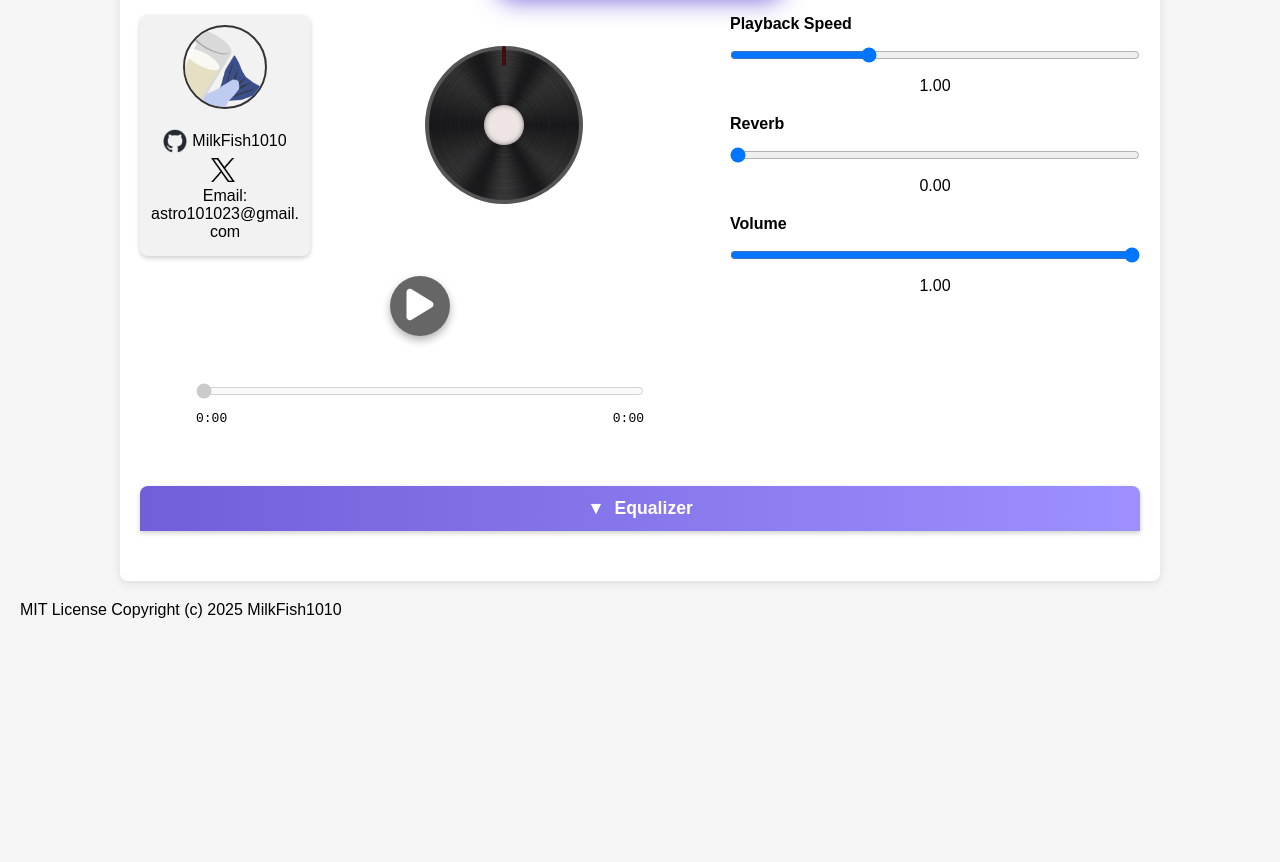
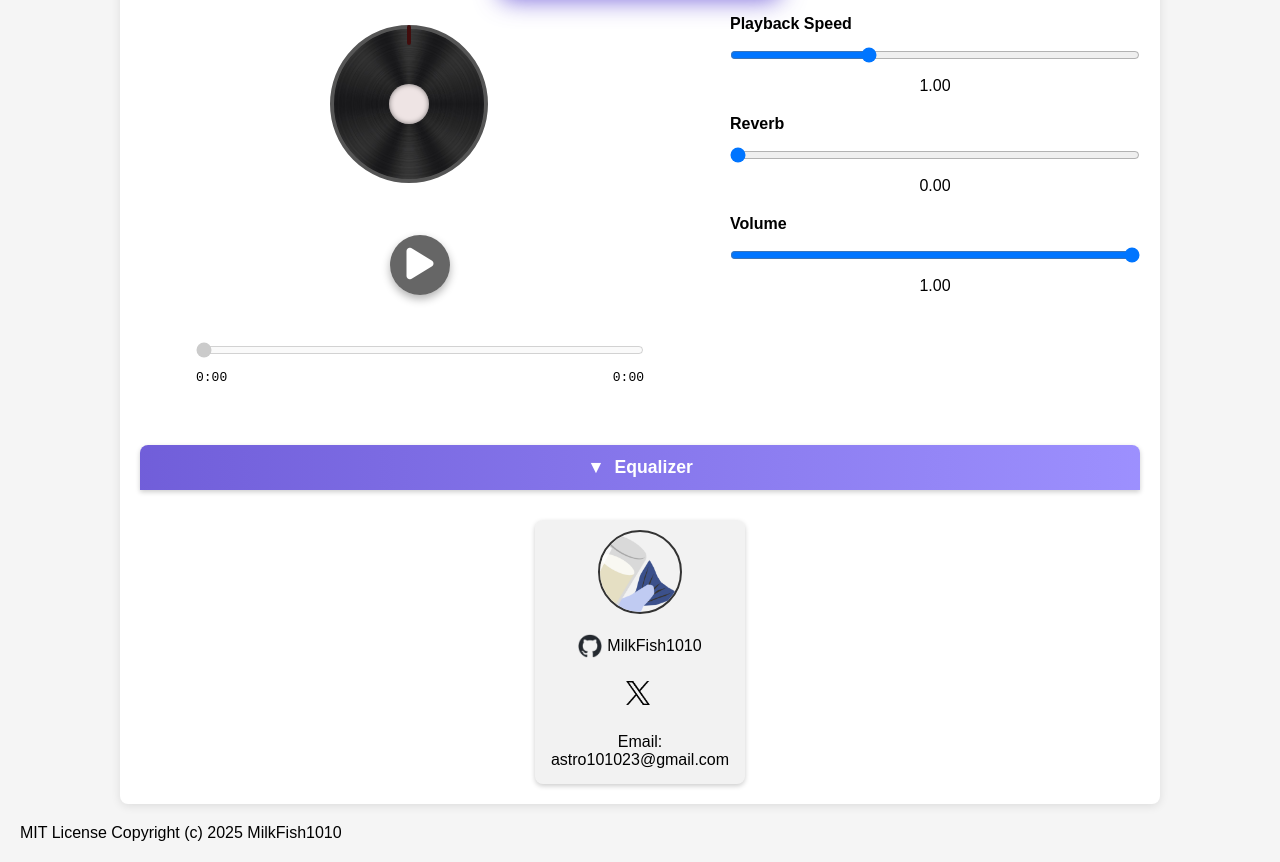
Before and after one commit to MilkFish1010/Music-Slowed-Reverber-Yessir, a website: page index.html in a window 1280 px wide. Shown: the part 249-1111 px from the top of the page. Before the commit the page ends 888 px from the top, so only its background shows below. Drawn offline with Linux system fonts and the light colour scheme.

Commit message:
Update index.html

```diff
--- a/index.html
+++ b/index.html
@@ -42,12 +42,13 @@
       display: flex;
       flex-direction: column;
       align-items: center;
+      margin: 0 auto;
       gap: 15px;
       padding: 10px;
       background: rgba(0,0,0,0.05);
       border-radius: 8px;
       box-shadow: 0 2px 5px rgba(0,0,0,0.2);
-      width: 150px;
+      width: 190px;
     }
     .contact-sidebar img.logo {
       width: 80px;
@@ -928,24 +929,6 @@ body.disco-active #iosMessage {
       <!-- Visual container with sidebar and disc -->
       <div class="visual-container">
         <div class="visual-wrapper">
-          <!-- Contact Sidebar -->
-          <div class="contact-sidebar">
-
-            <img src="MilkFishicon.ico" alt="Logo" class="logo" />
-            <ul>
-              <li>
-                <a href="https://github.com/MilkFish1010" target="_blank">
-                  <img src="github_icon.png" alt="GitHub" class="icon" />MilkFish1010
-                </a>
-              </li>
-              <li>
-                <a href="https://x.com/milkihm" target="_blank">
-                  <img src="twitter_icon.png" alt="Twitter" class="icon" />
-                </a>
-              </li>
-              <li>Email: astro101023@gmail.<br>com</li>
-            </ul>
-          </div>
           <!-- Disc Container -->
           <div id="discContainer">
             <div id="djDisc" class="disc"></div>
@@ -1016,9 +999,27 @@ body.disco-active #iosMessage {
         </div>
       </div>
     </div>
-
+    <!-- Contact Sidebar -->
+    <div class="contact-sidebar">
+
+      <img src="MilkFishicon.ico" alt="Logo" class="logo" />
+      <ul>
+        <li>
+          <a href="https://github.com/MilkFish1010" target="_blank">
+            <img src="github_icon.png" alt="GitHub" class="icon" />MilkFish1010
+          </a>
+        </li>
+        <li>
+          <br>
+          <a href="https://x.com/milkihm" target="_blank">
+            <img src="twitter_icon.png" alt="Twitter" class="icon" />
+          </a>
+        </li>
+        <br>
+        <li>Email: astro101023@gmail.com</li>
+      </ul>
+    </div>
     <script>
-      // (JavaScript remains unchanged)
       // Helper functions for MP3 encoding
       function floatTo16BitPCM(float32Array) {
         const int16Array = new Int16Array(float32Array.length);
```
